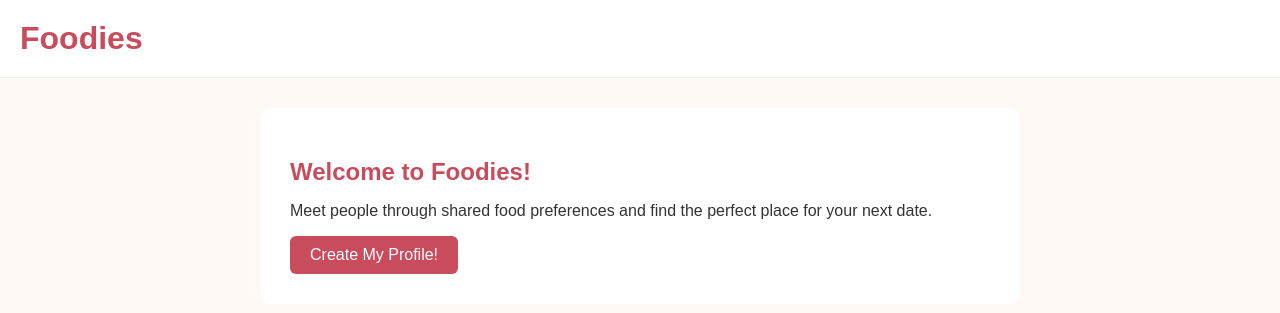
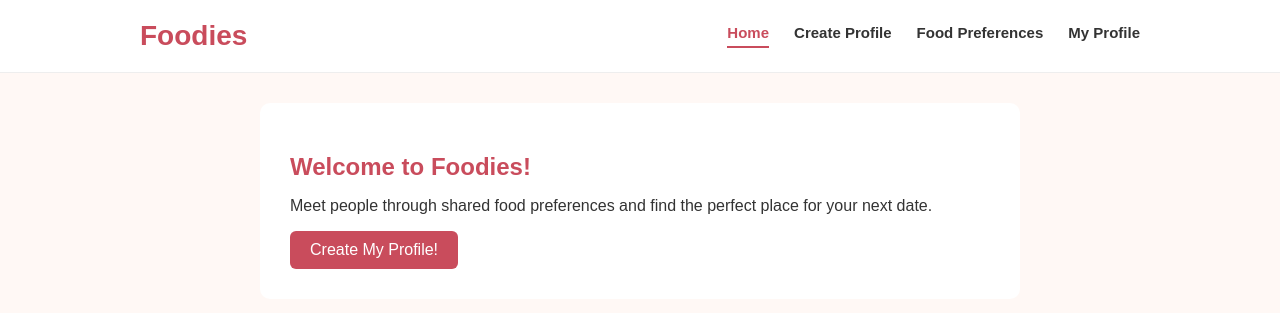
Before and after one commit to carolinecroft/foodies, a Django app: page / in a window 1280 px wide. Shown: the top 313 px of the page. Run offline with Django 5.2, Linux system fonts and the light colour scheme.

Commit message:
added header navigation and 'active page' styling

```diff
--- a/static/css/style.css
+++ b/static/css/style.css
@@ -90,3 +90,40 @@ input[type="text"] {
     width: 80%;
     max-width: 400px;
 }
+
+/* Header navigation */
+
+.header-content {
+    max-width: 1000px;
+    margin: 0 auto;
+    display: flex;
+    justify-content: space-between;
+    align-items: center;
+}
+
+.header-content h1 {
+    font-size: 28px;
+}
+
+nav {
+    display: flex;
+    gap: 25px;
+}
+
+nav a {
+    color: #333333;
+    text-decoration: none;
+    font-size: 15px;
+    font-weight: bold;
+}
+
+nav a:hover {
+    color: #c94c5c;
+}
+
+/* Highlight the current page in the navigation */
+nav a.active {
+    color: #c94c5c;
+    border-bottom: 2px solid #c94c5c;
+    padding-bottom: 5px;
+}
--- a/templates/base.html
+++ b/templates/base.html
@@ -13,7 +13,16 @@
 <body>
 
     <header>
-        <h1>Foodies</h1>
+        <div class="header-content">
+            <h1>Foodies</h1>
+
+            <nav>
+                <a href="{% url 'home' %}" class="{% if request.resolver_match.url_name == 'home' %}active{% endif %}">Home</a>
+                <a href="{% url 'profile_setup' %}" class="{% if request.resolver_match.url_name == 'profile_setup' %}active{% endif %}">Create Profile</a>
+                <a href="{% url 'food_preferences' %}" class="{% if request.resolver_match.url_name == 'food_preferences' %}active{% endif %}">Food Preferences</a>
+                <a href="{% url 'profile' %}" class="{% if request.resolver_match.url_name == 'profile' %}active{% endif %}">My Profile</a>
+            </nav>
+        </div>
     </header>
 
     <main>
```
